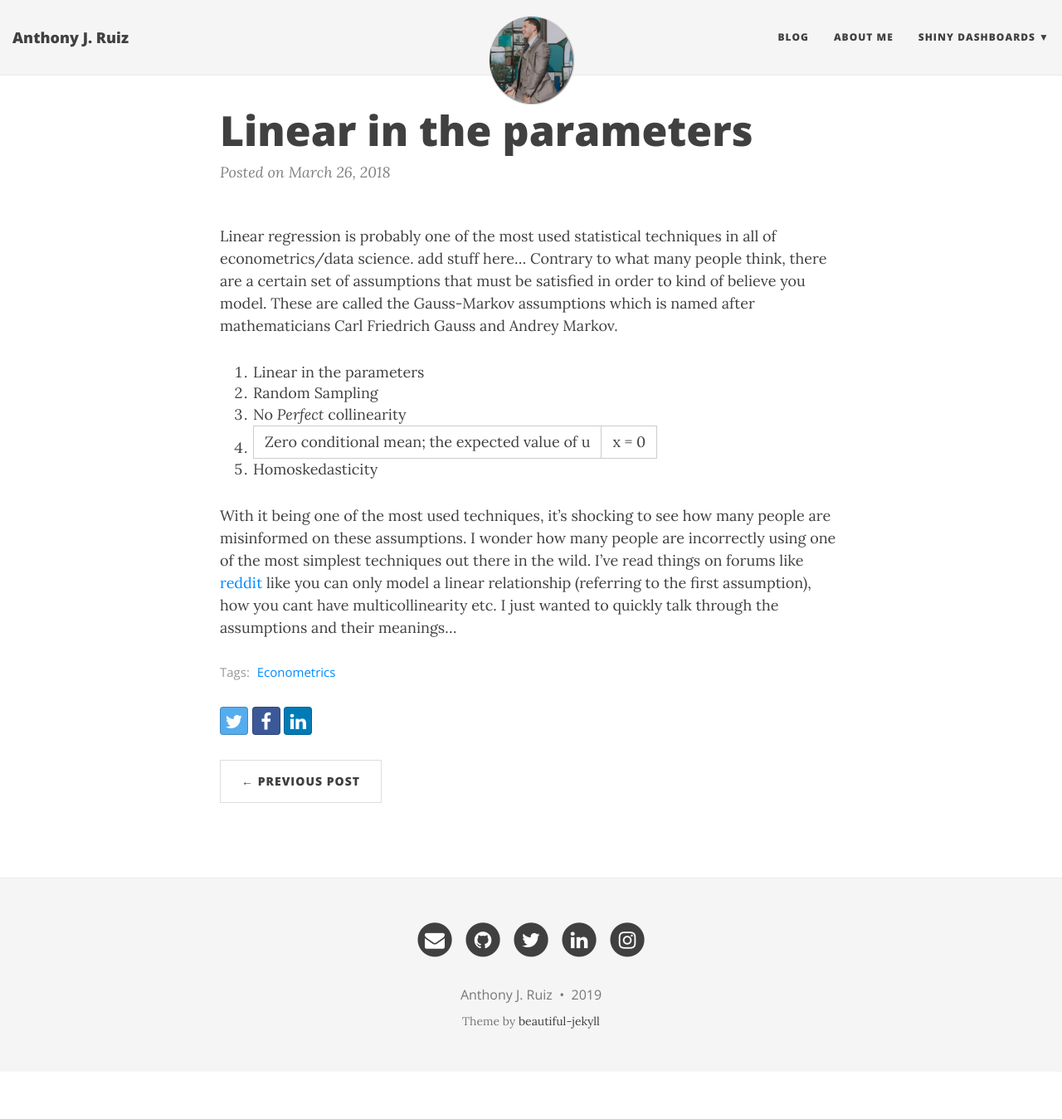
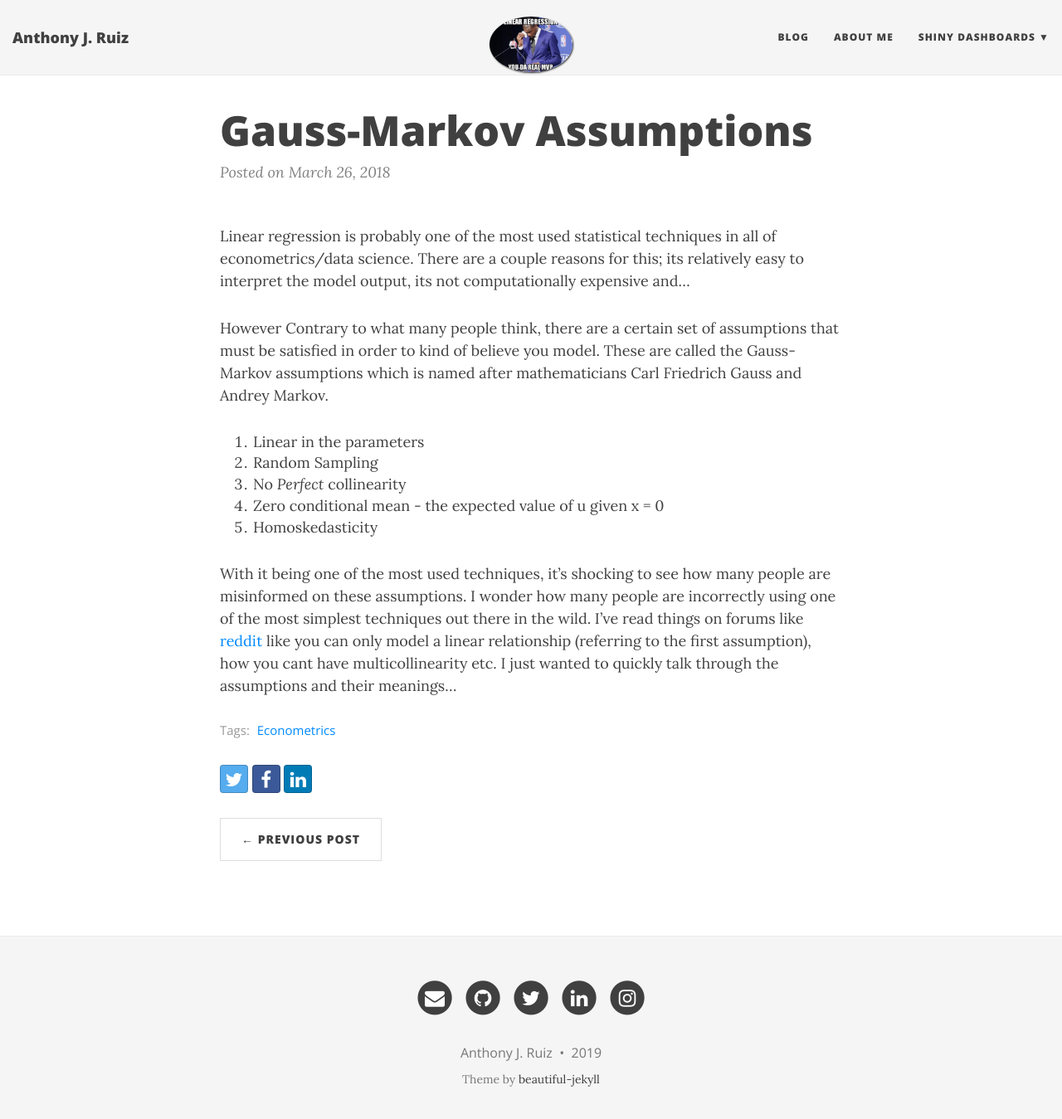
Before and after one commit to AnthonyJRuiz/anthonyjruiz.github.io, a Jekyll site: the page built from _posts/2018-03-26-linear_regression_assumptions.md, in a window 1280 px wide and 1362 px high. Shown: the top 1349 px of the window at 83% size. Built offline with Jekyll 4.4.1, drawn with Linux system fonts in a browser that asks for light colours; nearby versions of some CDN libraries.

Commit message:
testing image next to blog entry

```diff
--- a/_posts/2018-03-26-linear_regression_assumptions.md
+++ b/_posts/2018-03-26-linear_regression_assumptions.md
@@ -1,17 +1,20 @@
 ---
 layout: post
-title: Linear in the parameters
+title: Gauss-Markov Assumptions
 tags: [Econometrics]
 comments: true
+image: /img/da_real_mvp.jpg
 ---
 
-Linear regression is probably one of the most used statistical techniques in all of econometrics/data science. add stuff here...
-Contrary to what many people think, there are a certain set of assumptions that must be satisfied in order to kind of believe you model. These are called the Gauss-Markov assumptions which is named after mathematicians Carl Friedrich Gauss and Andrey Markov.
+Linear regression is probably one of the most used statistical techniques in all of econometrics/data science. There are a couple reasons for this; its relatively easy to interpret the model output, its not computationally expensive and...
+
+
+However Contrary to what many people think, there are a certain set of assumptions that must be satisfied in order to kind of believe you model. These are called the Gauss-Markov assumptions which is named after mathematicians Carl Friedrich Gauss and Andrey Markov.
 
   1. Linear in the parameters
   2. Random Sampling
   3. No *Perfect* collinearity
-  4. Zero conditional mean; the expected value of u|x = 0
+  4. Zero conditional mean - the expected value of u given x = 0
   5. Homoskedasticity
 
 With it being one of the most used techniques, it's shocking to see how many people are misinformed on these assumptions. I wonder how many people are incorrectly using one of the most simplest techniques out there in the wild. I've read things on forums like [reddit](https://reddit.com/r/datascience) like you can only model a linear relationship (referring to the first assumption), how you cant have multicollinearity etc. I just wanted to quickly talk through the assumptions and their meanings...
```
Also changed, not shown: img/da_real_mvp.jpg (added), img/linear_regression_vs_gradient_boosting.png (added).
